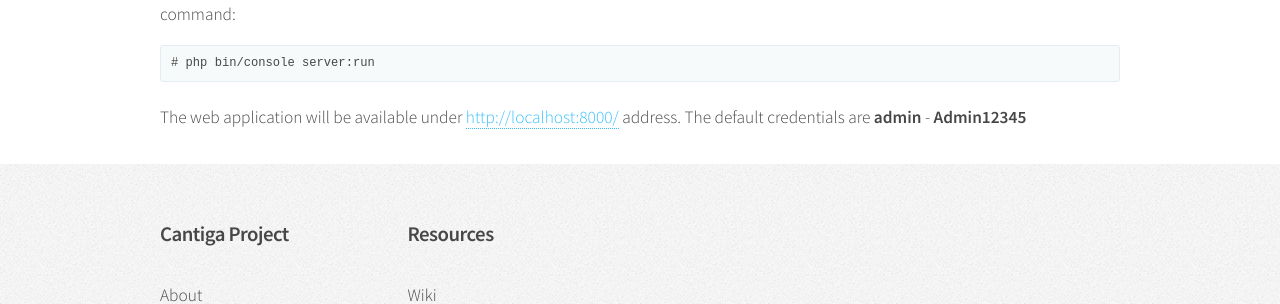
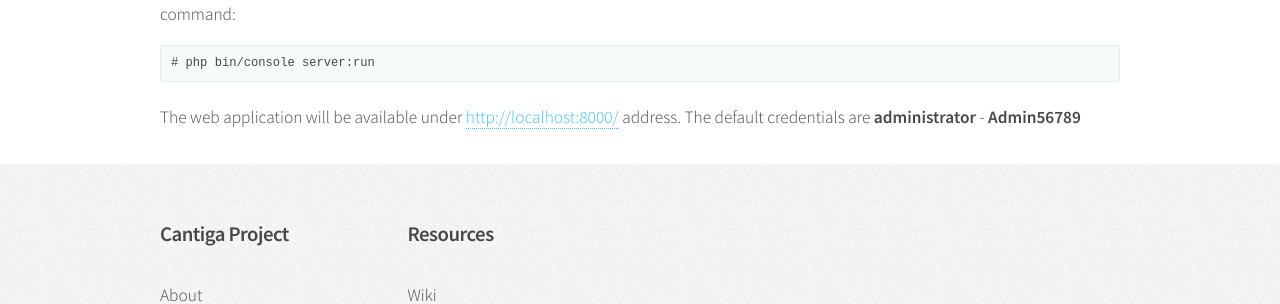
Before and after one commit to zyxist/cantiga-website, a Jekyll site: the page built from gs-installation.html, in a window 1280 px wide and 900 px high, scrolled down 1539 px. Shown: the part 275-579 px from the top of the window. Built offline with Jekyll 4.4.1, drawn with Linux system fonts in a browser that asks for light colours.

Commit message:
Installation: wrong default credentials provided

```diff
--- a/gs-installation.html
+++ b/gs-installation.html
@@ -80,7 +80,7 @@ layout: default
                     <pre><code># php bin/console server:run</code></pre>
 
                     <p>The web application will be available under <a href="http://localhost:8000/">http://localhost:8000/</a> address.
-                    The default credentials are <strong>admin</strong> - <strong>Admin12345</strong></p>
+                    The default credentials are <strong>administrator</strong> - <strong>Admin56789</strong></p>
 					</article>
 
 			</div>
```
